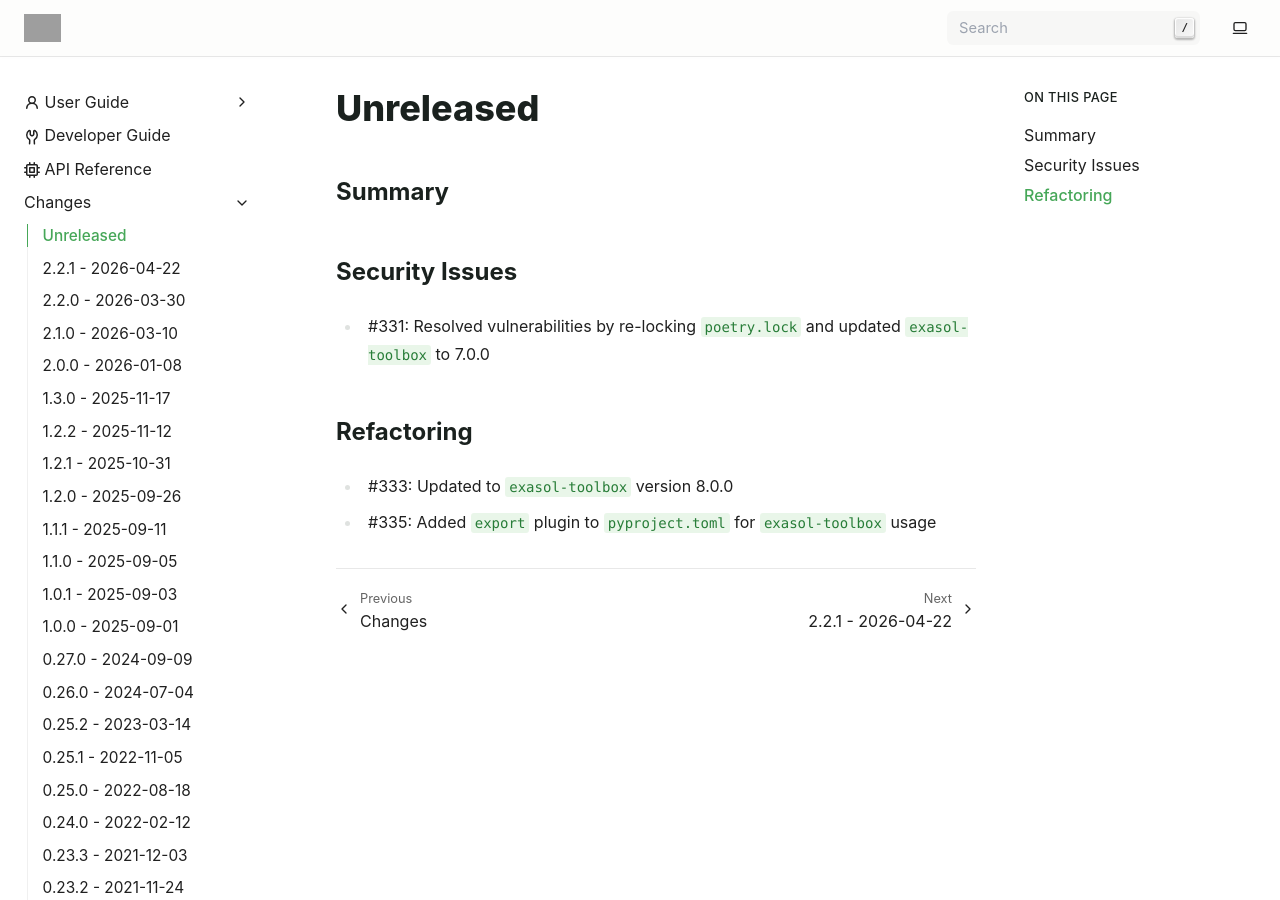
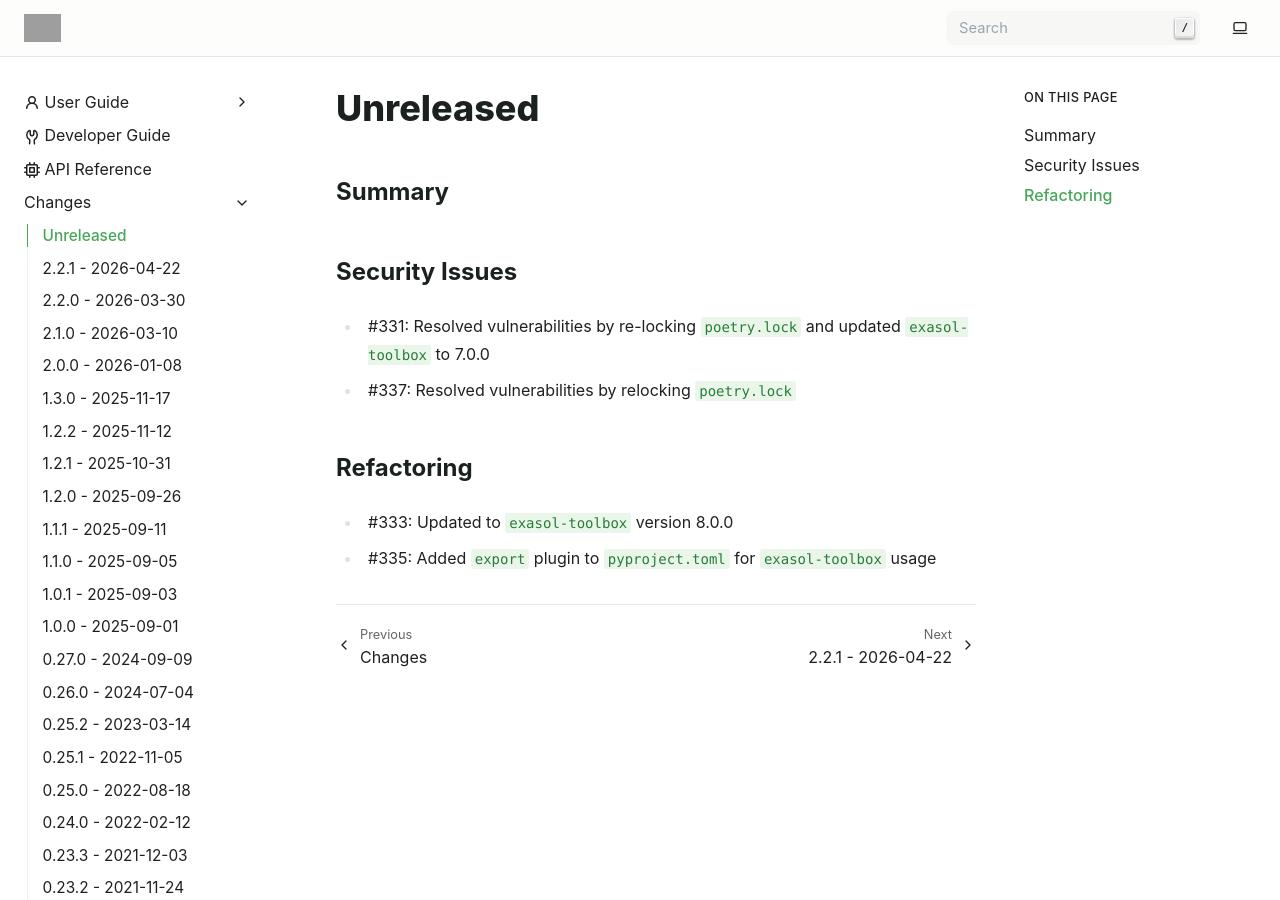
Before and after one commit to exasol/pyexasol, a Sphinx documentation site: the page built from doc/changes/unreleased.md, in a window 1280 px wide and 900 px high. Built offline with Sphinx 7.4.7, drawn with Linux system fonts in a browser that asks for light colours; grey boxes are pictures that could not be loaded.

Commit message:
Add changelog entry

```diff
--- a/doc/changes/unreleased.md
+++ b/doc/changes/unreleased.md
@@ -5,6 +5,7 @@
 ## Security Issues
 
 * #331: Resolved vulnerabilities by re-locking `poetry.lock` and updated `exasol-toolbox` to 7.0.0
+* #337: Resolved vulnerabilities by relocking `poetry.lock`
 
 ## Refactoring
 
```
